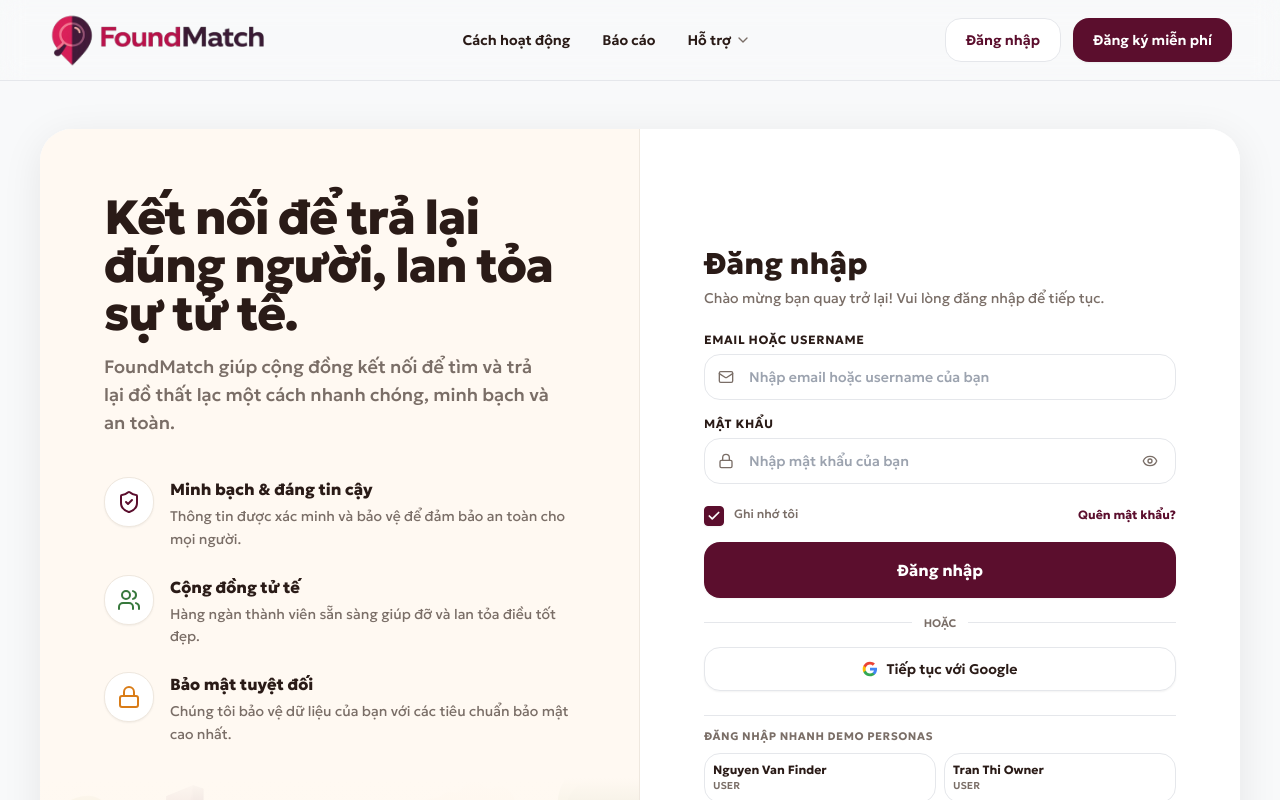
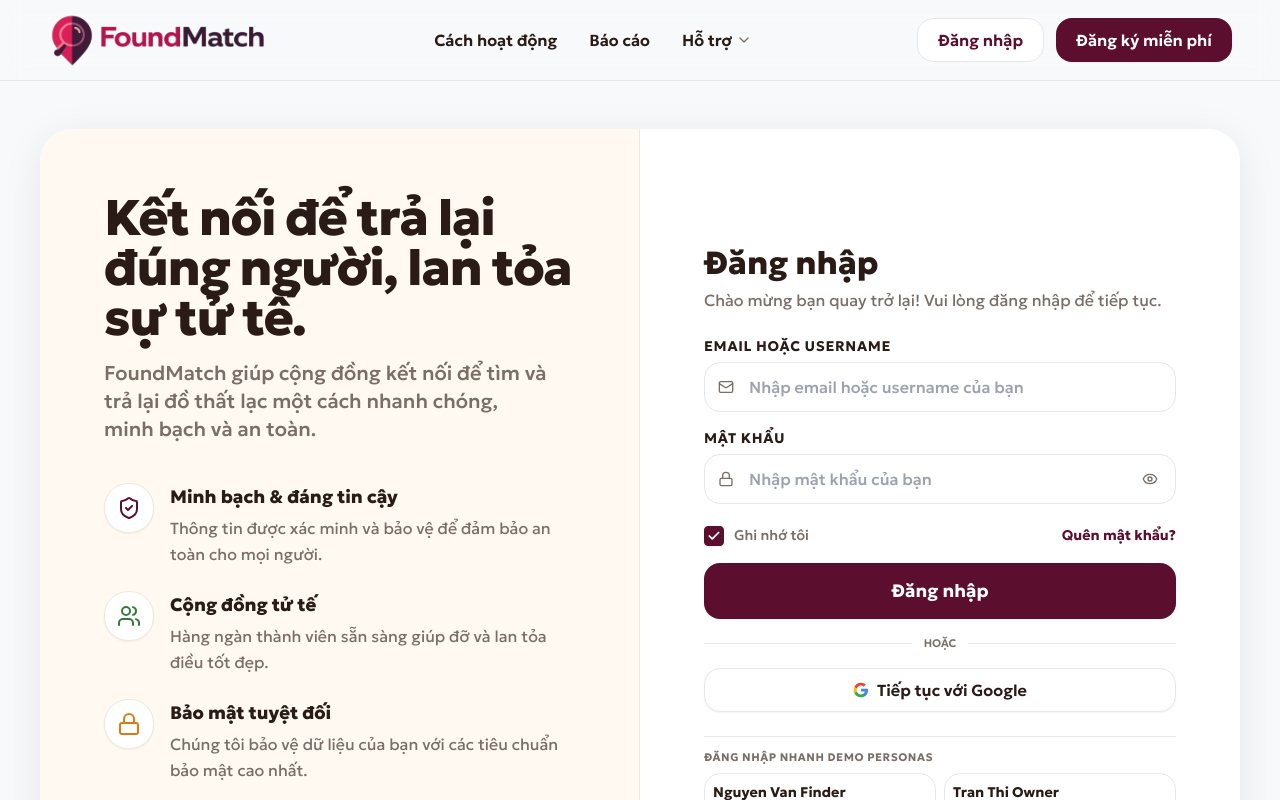
Before and after one commit to dvtdung0212/foundmatch-web, a Next.js app: page /login in a window 1280 px wide. Shown: the top 800 px of the page. Built offline with nearby package versions, Linux system fonts and the light colour scheme; no server answers.

Commit message:
style(web): apply +2px global typography scale via tailwind config

```diff
--- a/src/components/ui/activity-timeline.tsx
+++ b/src/components/ui/activity-timeline.tsx
@@ -159,13 +159,13 @@ export function ActivityTimeline({
                   <div className="space-y-1 min-w-0 flex-1">
                     <span
                       className={cn(
-                        "inline-block text-[11px] font-bold px-2 py-0.5 rounded border",
+                        "inline-block text-xs font-bold px-2.5 py-0.5 rounded border",
                         styles.tag
                       )}
                     >
                       {tagLabel}
                     </span>
-                    <p className="text-xs font-semibold text-slate-900 leading-snug">
+                    <p className="text-[13px] sm:text-sm font-semibold text-slate-900 leading-snug">
                       {item.description}
                     </p>
                   </div>
@@ -176,27 +176,27 @@ export function ActivityTimeline({
                   {item.actorName && (
                     <div className="flex items-center gap-2">
                       {item.isSystem ? (
-                        <div className="w-7 h-7 rounded-full bg-[#4A0E2E] text-white flex items-center justify-center text-[10px] font-bold shrink-0 shadow-2xs">
+                        <div className="w-8 h-8 rounded-full bg-[#4A0E2E] text-white flex items-center justify-center text-xs font-bold shrink-0 shadow-2xs">
                           FM
                         </div>
                       ) : item.actorAvatar ? (
                         <img
                           src={item.actorAvatar}
                           alt={item.actorName}
-                          className="w-7 h-7 rounded-full object-cover border border-slate-200 shrink-0"
+                          className="w-8 h-8 rounded-full object-cover border border-slate-200 shrink-0"
                         />
                       ) : (
-                        <div className="w-7 h-7 rounded-full bg-slate-100 border border-slate-200 flex items-center justify-center text-slate-600 text-xs shrink-0">
-                          <User className="w-3.5 h-3.5" />
+                        <div className="w-8 h-8 rounded-full bg-slate-100 border border-slate-200 flex items-center justify-center text-slate-600 text-sm shrink-0">
+                          <User className="w-4 h-4" />
                         </div>
                       )}
 
                       <div className="text-left sm:text-right">
-                        <p className="text-xs font-bold text-slate-900 leading-tight">
+                        <p className="text-[13px] sm:text-sm font-bold text-slate-900 leading-tight">
                           {item.actorName}
                         </p>
                         {item.actorRole && (
-                          <p className="text-[10px] text-slate-400 leading-tight">
+                          <p className="text-xs text-slate-400 leading-tight">
                             {item.actorRole}
                           </p>
                         )}
@@ -204,7 +204,7 @@ export function ActivityTimeline({
                     </div>
                   )}
 
-                  <span className="text-xs text-slate-500 font-normal whitespace-nowrap pl-2">
+                  <span className="text-[13px] text-slate-500 font-normal whitespace-nowrap pl-2">
                     {item.time}
                   </span>
                 </div>
--- a/src/features/reports/components/detail/ReportDetailHeroHeader.tsx
+++ b/src/features/reports/components/detail/ReportDetailHeroHeader.tsx
@@ -160,7 +160,7 @@ export function ReportDetailHeroHeader({
                   key={idx}
                   type="button"
                   onClick={() => setSelectedImageIndex(idx)}
-                  className={`relative h-[58px] w-full rounded-lg overflow-hidden border transition-all cursor-pointer ${
+                  className={`relative h-[56px] w-full rounded-lg overflow-hidden border transition-all cursor-pointer ${
                     selectedImageIndex === idx
                       ? "border-[#4A0E2E] ring-2 ring-[#4A0E2E]/20"
                       : "border-slate-200 hover:border-slate-400 opacity-80 hover:opacity-100"
@@ -184,7 +184,7 @@ export function ReportDetailHeroHeader({
             Thông tin chính
           </h2>
 
-          <dl className="flex-1 flex flex-col justify-between py-0.5 text-xs">
+          <dl className="flex-1 flex flex-col justify-between py-1 text-xs">
             <div className="flex items-center justify-between gap-2 py-1">
               <dt className="text-slate-500 font-medium flex items-center gap-2 shrink-0">
                 <Tag className="w-3.5 h-3.5 text-slate-400" />
@@ -273,7 +273,7 @@ export function ReportDetailHeroHeader({
                 <ShieldCheck className="w-4 h-4" />
               </div>
               <div className="space-y-0.5 text-xs">
-                <p className="font-bold text-[#14532D]">Thông tin của bạn được bảo mật</p>
+                <p className="font-bold text-xs text-[#14532D]">Thông tin của bạn được bảo mật</p>
                 <p className="text-[11px] text-[#166534] leading-relaxed">
                   Chỉ bên liên quan được xác minh mới có thể xem thông tin liên hệ.
                 </p>
--- a/src/features/reports/components/detail/tabs/PublicAttributesTab.tsx
+++ b/src/features/reports/components/detail/tabs/PublicAttributesTab.tsx
@@ -30,14 +30,14 @@ export function PublicAttributesTab({ report }: PublicAttributesTabProps) {
       <div className="lg:col-span-8 space-y-6 text-left">
         <div className="rounded-2xl border border-brand-border/80 bg-white p-6 shadow-2xs space-y-5">
           <div>
-            <h2 className="text-base font-bold text-brand-heading">Thuộc tính công khai</h2>
-            <p className="text-xs text-brand-muted mt-1">
+            <h2 className="text-[17px] font-bold text-slate-900">Thuộc tính công khai</h2>
+            <p className="text-[13px] text-slate-500 mt-1">
               Những thông tin này có thể được hiển thị công khai để giúp kết nối với người nhặt/chủ sở hữu.
             </p>
           </div>
 
           {/* Key-Value Table */}
-          <div className="rounded-xl border border-brand-border/60 overflow-hidden divide-y divide-brand-border/40 text-xs sm:text-[13px]">
+          <div className="rounded-xl border border-slate-200 overflow-hidden divide-y divide-slate-100 text-sm">
             {/* Grid 2 rows side-by-side on tablet/desktop */}
             <div className="grid grid-cols-1 sm:grid-cols-2 divide-y sm:divide-y-0 sm:divide-x divide-brand-border/40">
               <div className="p-3.5 flex justify-between gap-2 bg-slate-50/50">
--- a/tailwind.config.ts
+++ b/tailwind.config.ts
@@ -17,6 +17,18 @@ const config: Config = {
       },
     },
     extend: {
+      fontSize: {
+        xs: ["0.875rem", { lineHeight: "1.25rem" }],      // 14px (+2px from 12px)
+        sm: ["1rem", { lineHeight: "1.5rem" }],           // 16px (+2px from 14px)
+        base: ["1.125rem", { lineHeight: "1.75rem" }],    // 18px (+2px from 16px)
+        lg: ["1.25rem", { lineHeight: "1.75rem" }],       // 20px (+2px from 18px)
+        xl: ["1.375rem", { lineHeight: "1.875rem" }],     // 22px (+2px from 20px)
+        "2xl": ["1.625rem", { lineHeight: "2.125rem" }],  // 26px (+2px from 24px)
+        "3xl": ["2rem", { lineHeight: "2.375rem" }],      // 32px (+2px from 30px)
+        "4xl": ["2.375rem", { lineHeight: "2.75rem" }],   // 38px (+2px from 36px)
+        "5xl": ["3.125rem", { lineHeight: "1" }],          // 50px (+2px from 48px)
+        "6xl": ["3.875rem", { lineHeight: "1" }],          // 62px (+2px from 60px)
+      },
       colors: {
         /* Standard HSL mapping for Shadcn primitives */
         border: "hsl(var(--border))",
```
